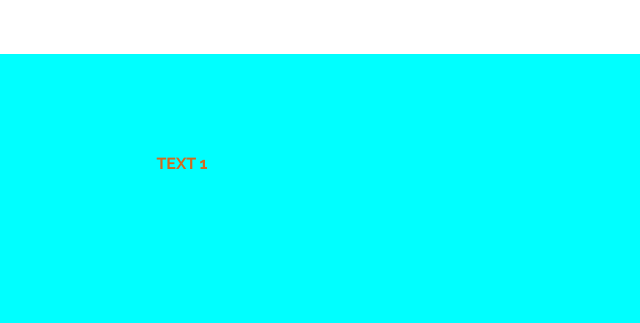
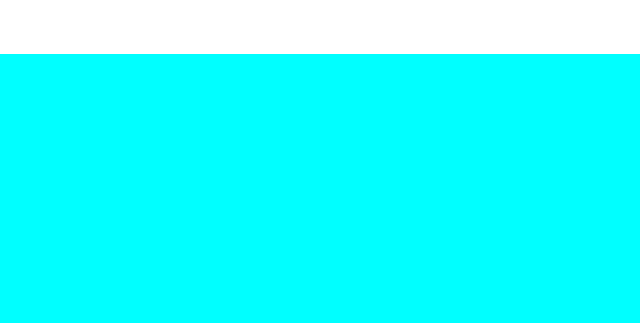
Before and after one commit to ToroPawel/FAPOR, a plain HTML site: page index.html in a window 1280 px wide. Shown: the part 454-777 px from the top of the page, 458-1098 px from the left. Drawn offline with Linux system fonts and the light colour scheme; a web font is replaced by a local one.

Commit message:
textgggg

```diff
--- a/index.html
+++ b/index.html
@@ -52,7 +52,7 @@
         <i class="fab fa-dribbble"></i>
     </a>
 </footer>
-<div class="stock" >TEXT 1
+<div class="stock" >
 </div>
 <div class="stock" >
     TEXT
```
